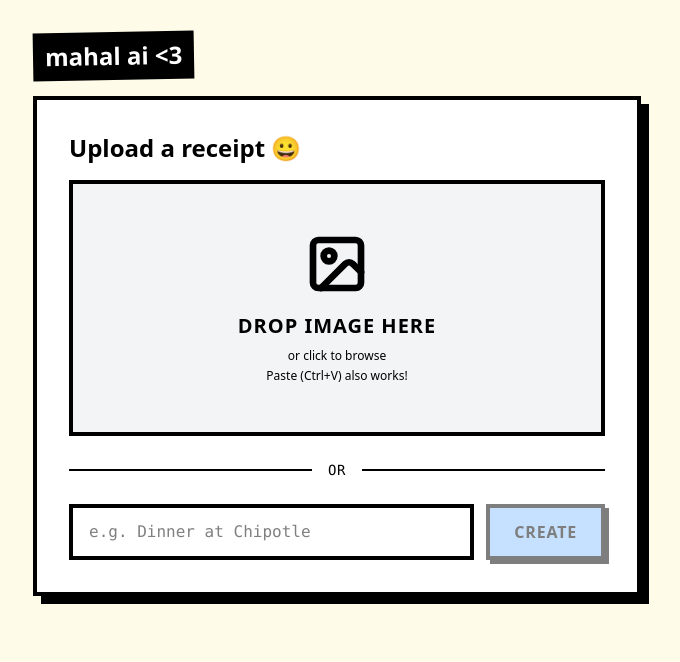
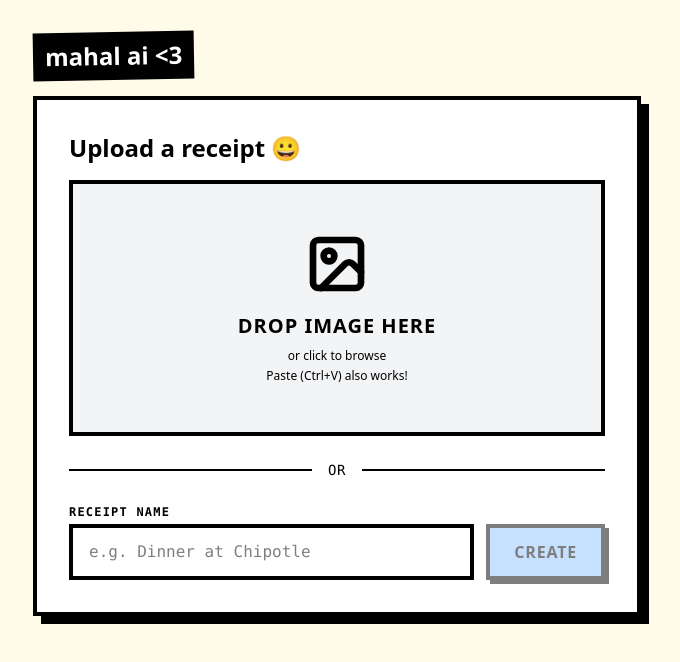
Before and after one commit to GPAlzate/mahal_ai, a Next.js app: page / in a window 1280 px wide. Shown: the top 662 px of the page, without its empty margins (303-983 px from the left). Built offline with nearby package versions, Linux system fonts and the light colour scheme.

Commit message:
Main page: screen overflow and manual receipt entry title

```diff
--- a/app/page.tsx
+++ b/app/page.tsx
@@ -207,6 +207,9 @@ export default function Home() {
 
               {/* Manual Receipt Entry inside same card */}
               <form onSubmit={handleManualReceiptSubmit}>
+                <label className="block font-mono text-xs font-bold uppercase tracking-widest mb-1">
+                  Receipt name
+                </label>
                 <div className="flex flex-col sm:flex-row gap-3">
                   <Input
                     placeholder="e.g. Dinner at Chipotle"
@@ -229,7 +232,7 @@ export default function Home() {
               <img
                 src={previewUrl}
                 alt="Receipt preview"
-                className="w-full border-4 border-black mb-4"
+                className="w-full max-h-64 object-contain border-4 border-black mb-4"
               />
               <Button
                 variant="secondary"
```
